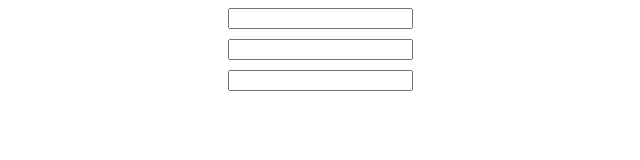
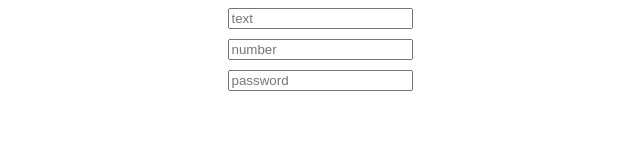
Before and after one commit to Rajesh-Reel/InputTypes, a plain HTML site: page index.html in a window 1280 px wide. Shown: the whole page, without its empty margins (320-960 px from the left). Drawn offline with Linux system fonts and the light colour scheme.

Commit message:
added placeholder text

```diff
--- a/index.html
+++ b/index.html
@@ -10,9 +10,9 @@
 <body>
     <main>
         <div class="container">
-            <input type="text"/>
-            <input type="number"/>
-            <input type="password"/>
+            <input type="text" placeholder="text"/>
+            <input type="number" placeholder="number"/>
+            <input type="password" placeholder="password"/>
         </div>
     </main>
 </body>
```
